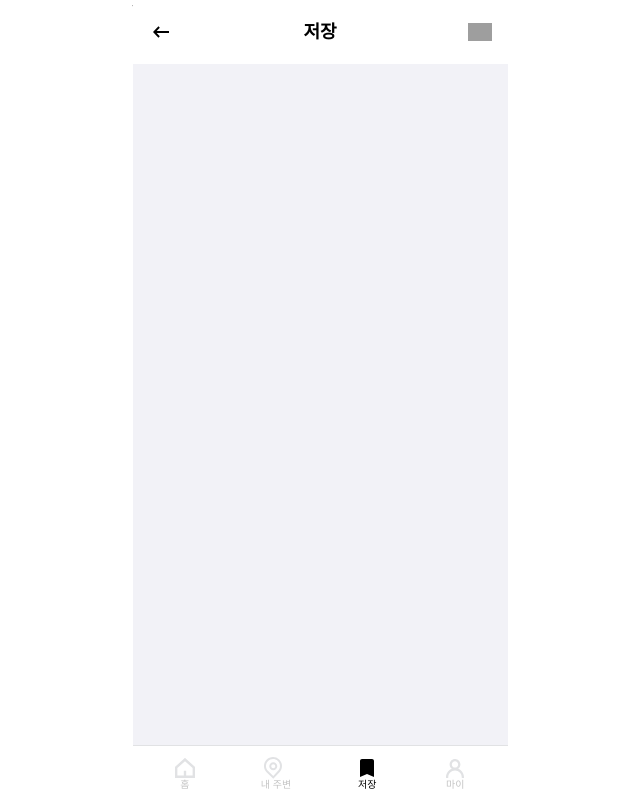
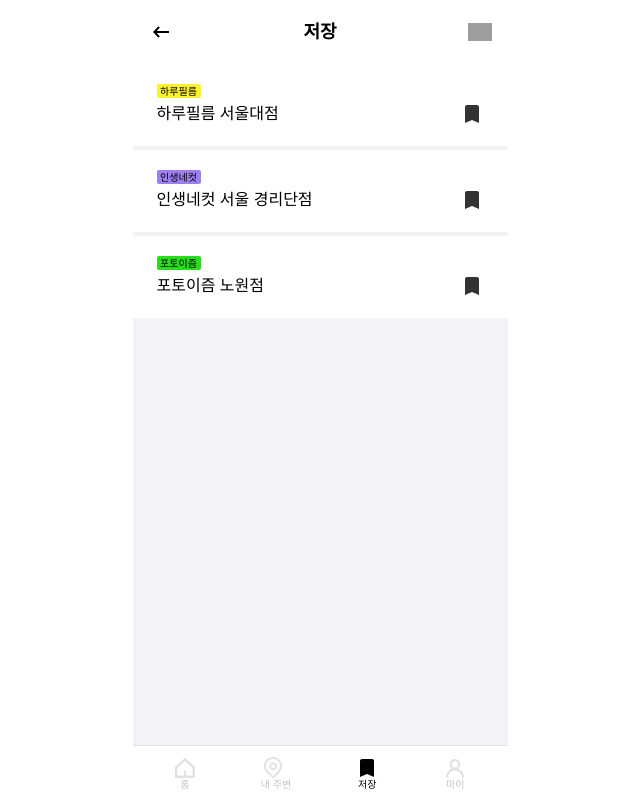
Before and after one commit to 4-frame-photos-map/frontend, a Next.js app: page /wish in a window 1280 px wide. Shown: the whole page, without its empty margins (320-960 px from the left). Built offline with nearby package versions, Linux system fonts and the light colour scheme; grey boxes are pictures that could not be loaded; a web font is replaced by a local one.

Commit message:
feat: 저장 페이지, 컴포넌트 구현

```diff
--- /dev/null
+++ b/src/components/wish/WishItem.tsx
@@ -0,0 +1,29 @@
+import BrandTag from '@components/common/BrandTag';
+import Image from 'next/image';
+
+const WishItem = ({ id, shop }: Favorite) => {
+  return (
+    <li className="w-full bg-white px-[24px] py-5">
+      <BrandTag
+        name={shop.place_name}
+        className={`${
+          shop.place_name.includes('인생네컷') && 'bg-brand-purple'
+        } ${shop.place_name.includes('하루필름') && 'bg-brand-yellow'} ${
+          shop.place_name.includes('포토이즘') && 'bg-brand-green'
+        }`}
+      />
+      <div className="flex justify-between pt-1">
+        {shop.place_name}
+        <Image
+          src="/svg/wish/filled-bookmark.svg"
+          width={24}
+          height={24}
+          alt="bookmark"
+          className="cursor-pointer"
+        />
+      </div>
+    </li>
+  );
+};
+
+export default WishItem;
--- a/src/pages/wish/index.tsx
+++ b/src/pages/wish/index.tsx
@@ -1,13 +1,67 @@
 import NavBar from '@components/common/NavBar';
 import PageLayout from '@components/common/PageLayout';
+import WishItem from '@components/wish/WishItem';
+import tw from 'tailwind-styled-components';
+
+type ArrayProps = {
+  id: number;
+  shop: {
+    id: number;
+    place_name: string;
+    road_address_name: string;
+  };
+};
+
+const wishArray: ArrayProps[] = [
+  {
+    id: 1,
+    shop: {
+      id: 3040,
+      place_name: '하루필름 서울대점',
+      road_address_name: '서울 용산구 이태원로26길 16',
+    },
+  },
+  {
+    id: 2,
+    shop: {
+      id: 3042,
+      place_name: '인생네컷 서울 경리단점',
+      road_address_name: '서울 용산구 이태원로26길 16',
+    },
+  },
+  {
+    id: 3,
+    shop: {
+      id: 3042,
+      place_name: '포토이즘 노원점',
+      road_address_name: '서울 용산구 이태원로26길 16',
+    },
+  },
+];
 
 const Wish = () => {
   return (
     <PageLayout>
       <NavBar title={'저장'} isRight={true} isLeft={true} />
-      Wish
+      {wishArray.length > 0 ? (
+        <WishList>
+          {wishArray.map((data, idx) => (
+            <WishItem key={idx} {...data} />
+          ))}
+        </WishList>
+      ) : (
+        <div className="flex h-[70vh] items-center justify-center">
+          <span className="text-title2 text-text-alternative">
+            저장한 포토부스가 없습니다.
+          </span>
+        </div>
+      )}
     </PageLayout>
   );
 };
 
+const WishList = tw.ul`
+flex flex-col gap-y-1 pt-[64px]
+`;
+
 export default Wish;
```
